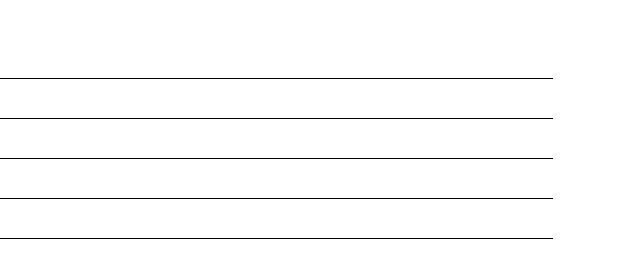
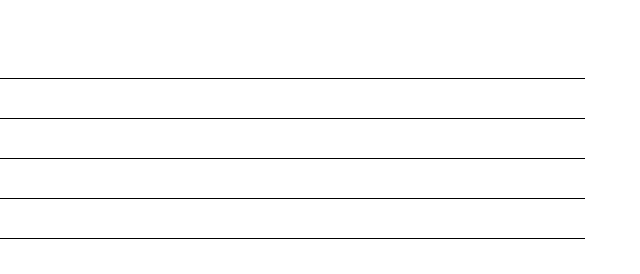
Before and after one commit to NimG98/MuseStaffJS, a plain HTML site: page pub/examples.html in a window 1280 px wide. Shown: the full height of the page, 423-1063 px from the left. Drawn offline with Linux system fonts and the light colour scheme.

Commit message:
fix length of staff lines

```diff
--- a/pub/src/StaffRow.css
+++ b/pub/src/StaffRow.css
@@ -4,9 +4,11 @@
     border-collapse: collapse;
 }
 
-.staffRow .staffLine {
+.staffRow tr .staffLine {
     width: 100%;
     border-top: 1px solid black;
+    position: absolute;
+    left: 0;
 }
 
 .staffRow tr {
@@ -16,4 +18,10 @@
     justify-content: center;
     flex-wrap: nowrap;
     height: 20px;
+    position: relative;
 }
+
+.staffRow td {
+    width: 100%;
+    height: 100%;
+}
```
